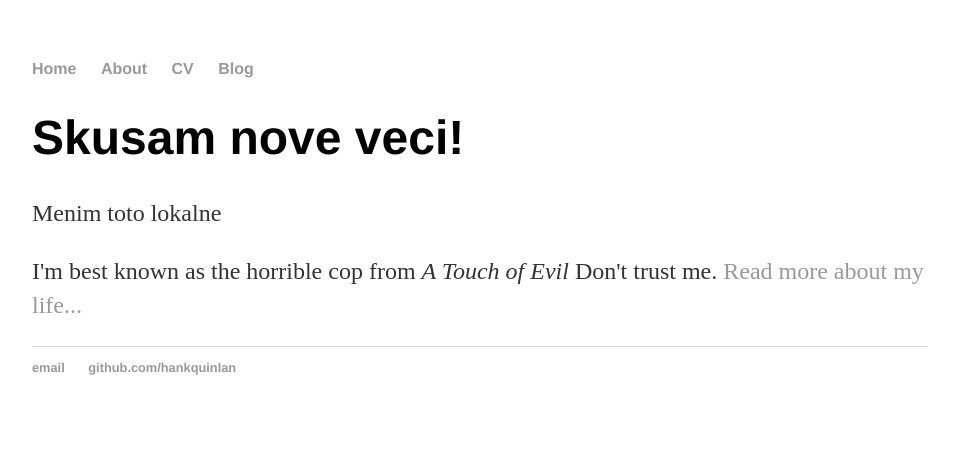
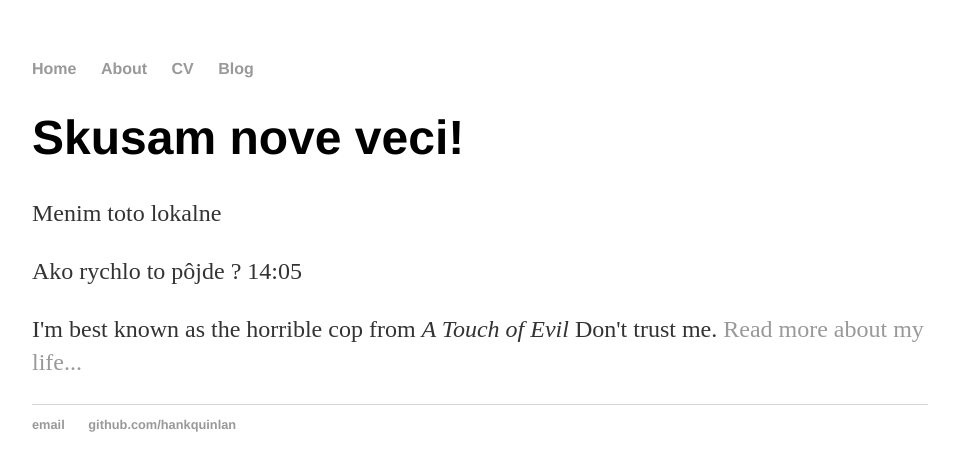
Before and after one commit to chrisSvK/chrisSvK.github.io, a Jekyll site: the page built from index.html, in a window 1280 px wide. Shown: the top 471 px of the page, without its empty margins (160-1114 px from the left). Built offline with Jekyll 4.4.1, drawn with Linux system fonts in a browser that asks for light colours.

Commit message:
Skuska odozvy

```diff
--- a/index.html
+++ b/index.html
@@ -5,5 +5,6 @@ title: Hank Quinlan, Horrible Cop
 <div class="blurb">
 	<h1>Skusam nove veci!</h1>
 	<p>Menim toto lokalne</p>
+	<p>Ako rychlo to pôjde ? 14:05</p>
 	<p>I'm best known as the horrible cop from <em>A Touch of Evil</em> Don't trust me. <a href="/about">Read more about my life...</a></p>
 </div><!-- /.blurb -->
```
